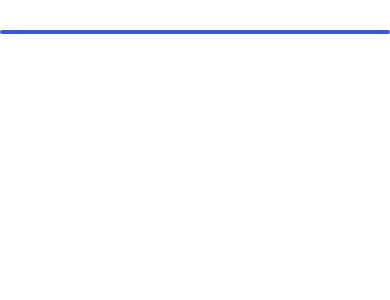
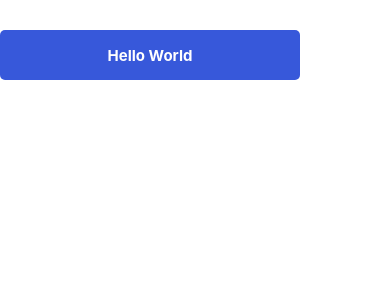
Before and after one commit to WhereTechnicalTeam/FeltpMobile, a React Native app: screen / in a window 390 px wide. Shown: the top 300 px of the page. Built offline with nearby package versions, Linux system fonts and the light colour scheme.

Commit message:
added button component

```diff
--- a/App.js
+++ b/App.js
@@ -6,20 +6,19 @@
  * @flow strict-local
  */
 
+import ButtonComponent from '@components/button/ButtonComponent';
 import React from 'react';
 import {
   SafeAreaView,
   StatusBar,
   StyleSheet,
 } from 'react-native';
-import AvatarComponent from '@components/avatar/AvatarComponent';
-import BadgeComponent from '@components/badge/BadgeComponent';
 
 const App = () => {
 
   return (
     <SafeAreaView style={styles.container}>
-      <BadgeComponent />
+      <ButtonComponent title="Hello World"/>
     </SafeAreaView>
   );
 };
--- /dev/null
+++ b/src/components/button/ButtonComponent.js
@@ -0,0 +1,46 @@
+import React from 'react';
+import { View, Text, Pressable , StyleSheet} from 'react-native';
+import { colors } from '@theme/colors';
+
+const ButtonComponent = (props) => {
+    const {title, disabled, onPress, buttonStyle, buttonContainerStyle} = props;
+    return (
+        <View style={[styles.buttonView, buttonContainerStyle, disabled ? styles.disabled : {}]}>
+            <Pressable
+                onPress={onPress}
+                disabled={disabled}
+                style={[styles.buttonPressable, buttonStyle]}
+            >
+                <Text style={styles.buttonText}>{title}</Text>
+            </Pressable>
+        </View>
+    )
+}
+
+export default ButtonComponent;
+
+const styles = StyleSheet.create({
+    buttonView: {
+        width: '100%',
+        height: 50,
+        backgroundColor: colors.primary,
+        justifyContent: 'center',
+        alignItems: 'center',
+        maxWidth: 300,
+        borderRadius: 5
+    },
+    buttonPressable: {
+        width: '100%',
+        height: '100%',
+        justifyContent: 'center'
+    },
+    buttonText: {
+        color: colors.white,
+        fontSize: 15,
+        fontWeight: 'bold',
+        textAlign: 'center'
+    },
+    disabled: {
+        opacity: 0.5
+    }
+})
```
